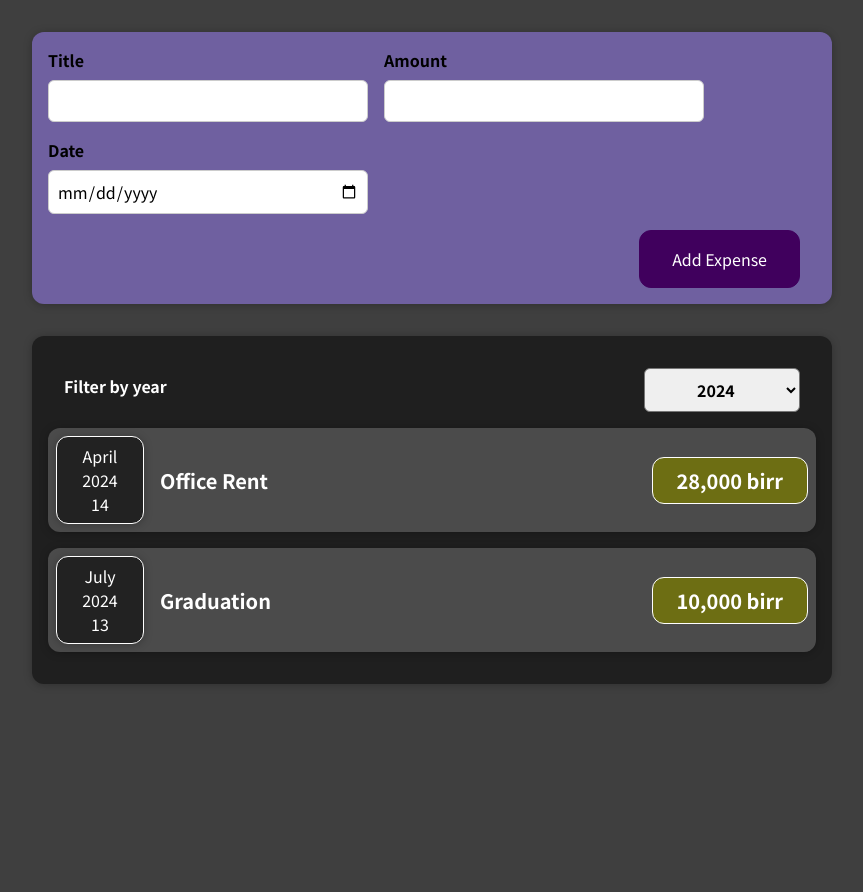
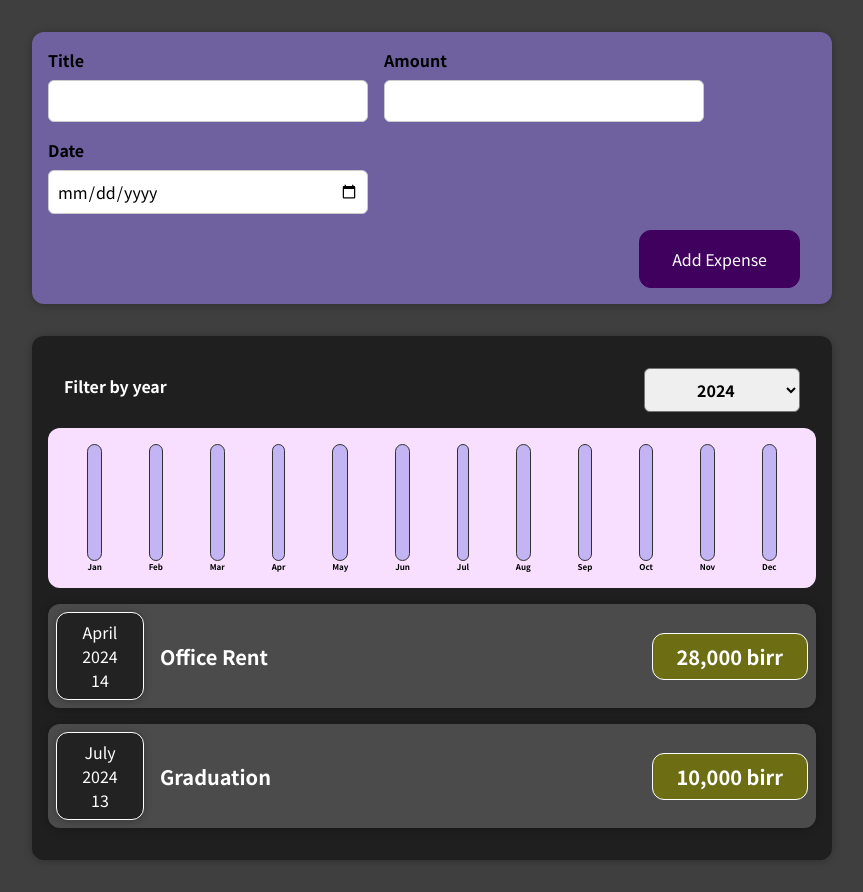
Before and after one commit to AnanSer/Expense-Tracker, a React (Create React App) app: page / in a window 1280 px wide. Shown: the whole page, without its empty margins (208-1071 px from the left). Before the commit the page ends 800 px from the top, so only its background shows below. Built offline with nearby package versions, Linux system fonts and the light colour scheme.

Commit message:
finally added chart, chartBar , ExpensesChart.js with style

```diff
--- /dev/null
+++ b/src/chart/Chart.css
@@ -0,0 +1,9 @@
+.chart {
+  padding: 1rem;
+  border-radius: 12px;
+  background-color: #f8dfff;
+  text-align: center;
+  display: flex;
+  justify-content: space-around;
+  height: 10rem;
+}
--- /dev/null
+++ b/src/chart/Chart.js
@@ -0,0 +1,23 @@
+import React from "react";
+import ChartBar from "./ChartBar";
+import "./Chart.css";
+
+const Chart = (props) => {
+  const dataPointValues = props.dataPoints.map((datapoint) => datapoint.value);
+  const totalMaximum = Math.max(...dataPointValues);
+
+  return (
+    <div className="chart">
+      {props.dataPoints.map((dataPoint) => (
+        <ChartBar
+          key={dataPoint.label}
+          value={dataPoint.value}
+          maxValue={totalMaximum}
+          label={dataPoint.label}
+        />
+      ))}
+    </div>
+  );
+};
+
+export default Chart;
--- /dev/null
+++ b/src/chart/ChartBar.css
@@ -0,0 +1,30 @@
+.chart-bar {
+  height: 100%;
+  display: flex;
+  flex-direction: column;
+  align-items: center;
+}
+
+.chart-bar__inner {
+  height: 100%;
+  width: 100%;
+  background-color: #c3b4f3;
+  border: 1px solid #313131;
+  border-radius: 12px;
+  overflow: hidden;
+  display: flex;
+  flex-direction: column;
+  justify-content: flex-end;
+}
+
+.chart-bar__fill {
+  background-color: #4826b9;
+  width: 100%;
+  transition: all 0.3 ease-out;
+}
+
+.chart-bar__label {
+  font-weight: bold;
+  font-size: 0.5rem;
+  text-align: center;
+}
--- /dev/null
+++ b/src/chart/ChartBar.js
@@ -0,0 +1,24 @@
+import React from "react";
+import Chart from "./Chart";
+import "./ChartBar.css";
+
+const ChartBar = (props) => {
+  let barFillHeight = "0%";
+
+  if (props.maxValue > 0) {
+    barFillHeight = Math.round((props.value / props.maxValue) * 100 + "%");
+  }
+
+  return (
+    <div className="chart-bar">
+      <div className="chart-bar__inner">
+        <div
+          className="chart-bar__fill"
+          style={{ height: barFillHeight }}
+        ></div>
+      </div>
+      <div className="chart-bar__label">{props.label}</div>
+    </div>
+  );
+};
+export default ChartBar;
--- a/src/components/Expenses/Expenses.js
+++ b/src/components/Expenses/Expenses.js
@@ -4,6 +4,7 @@
 import "./Expenses.css";
 import ExpensesFilter from "./ExpensesFilter";
 import ExpensesList from "./ExpensesList";
+import ExpensesChart from "./ExpensesChart";
 
 const Expenses = (props) => {
   const [filteredYear, setFilteredYear] = useState("2024");
@@ -23,7 +24,7 @@
           selected={filteredYear}
           onChangeFilter={filterChangeHandler}
         />
-
+        <ExpensesChart expenses={filteredExpenses} />
         <ExpensesList items={filteredExpenses} />
 
         {/*
--- /dev/null
+++ b/src/components/Expenses/ExpensesChart.js
@@ -0,0 +1,28 @@
+import React from "react";
+
+import Chart from "../../chart/Chart";
+
+const ExpensesChart = (props) => {
+  const chartDataPoints = [
+    { label: "Jan", value: 0 },
+    { label: "Feb", value: 0 },
+    { label: "Mar", value: 0 },
+    { label: "Apr", value: 0 },
+    { label: "May", value: 0 },
+    { label: "Jun", value: 0 },
+    { label: "Jul", value: 0 },
+    { label: "Aug", value: 0 },
+    { label: "Sep", value: 0 },
+    { label: "Oct", value: 0 },
+    { label: "Nov", value: 0 },
+    { label: "Dec", value: 0 },
+  ];
+
+  for (const expense of props.expenses) {
+    const expenseMonth = expense.date.getMonth(); //starting at 0 => january =>0
+    chartDataPoints[expenseMonth].value += expense.amount;
+  }
+
+  return <Chart dataPoints={chartDataPoints} />;
+};
+export default ExpensesChart;
--- a/src/components/Expenses/ExpensesList.js
+++ b/src/components/Expenses/ExpensesList.js
@@ -11,7 +11,7 @@
   }
 
   return (
-    <ul className="expenses-list">
+    <li className="expenses-list">
       {props.items.map((expense) => (
         //when we do write in dynamic way
         <ExpenseItem
@@ -21,7 +21,7 @@
           date={expense.date}
         />
       ))}
-    </ul>
+    </li>
   );
 };
 
```
